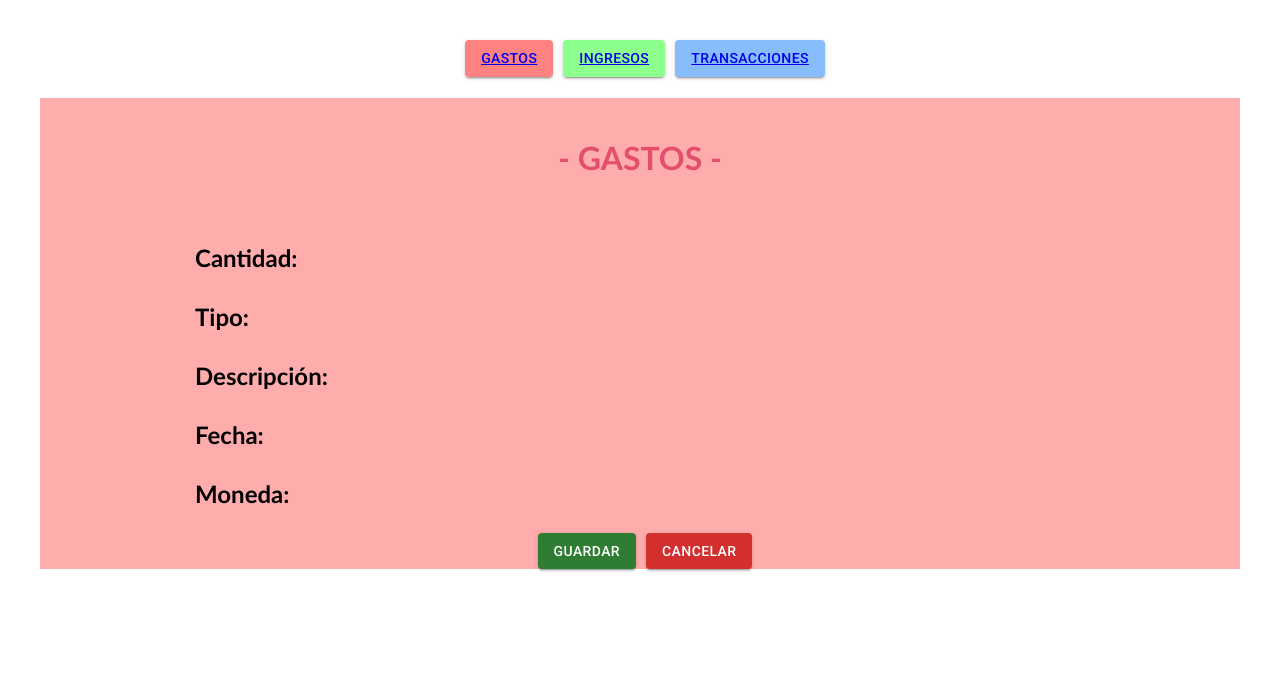
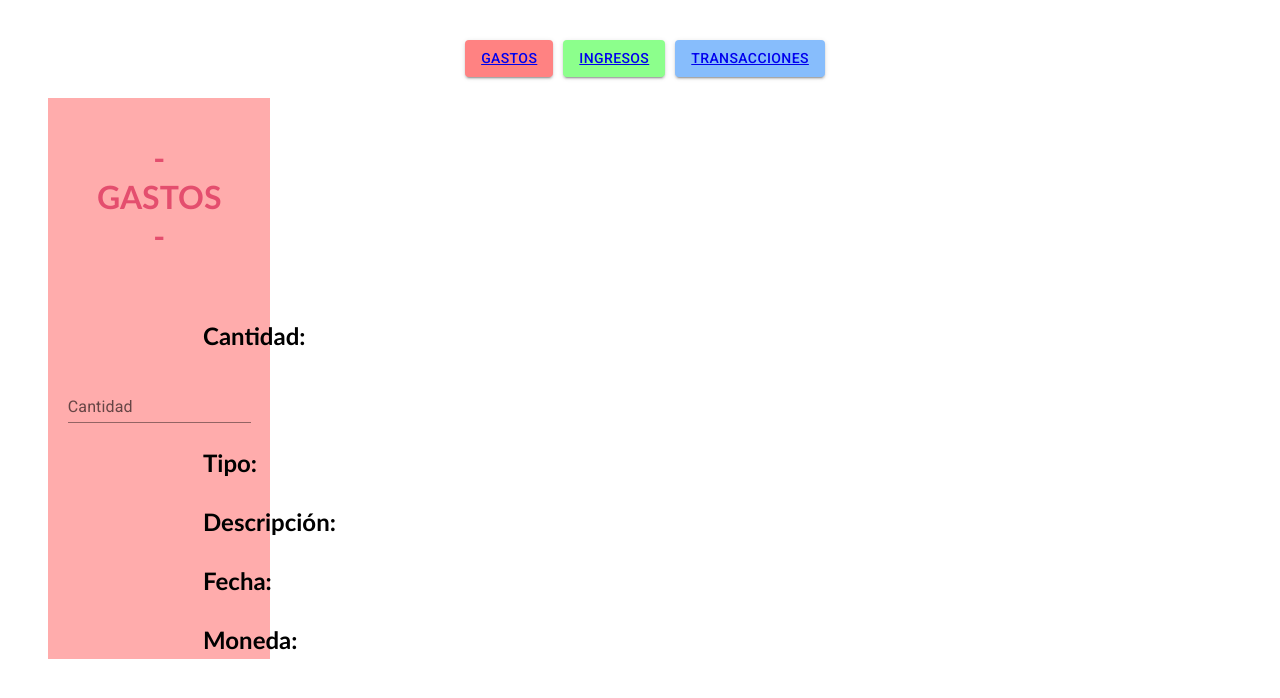
Before and after one commit to CarmenDAM/proyecto_repaso, a React (Create React App) app: page /gastos in a window 1280 px wide. Shown: the top 698 px of the page. Built offline with nearby package versions, Linux system fonts and the light colour scheme.

Commit message:
Merge branch 'master' of https://github.com/CarmenDAM/proyecto_repaso

```diff
--- a/src/components/Gastos.jsx
+++ b/src/components/Gastos.jsx
@@ -4,6 +4,9 @@ import styles from './Estilos.css';
 import '../App.css';
 
 import Button from '@mui/material/Button';
+import TextField from '@mui/material/TextField';
+import Box from '@mui/material/Box';
+
 
 
 function App() {
@@ -17,16 +20,28 @@ export default class Gastos extends React.Component{
 
       render(){
 
-        return <div className="fondoG">
+        return (
+
+        <Box component="form" sx={{
+        '& > :not(style)': { m: 1, width: '25ch' },
+      }}noValidate autoComplete="off">
+
+        <div className="fondoG">
                 <h1 className="colorGastos">- GASTOS -</h1>
                 <h2>Cantidad: </h2>
+                <TextField id="cantidad" label="Cantidad" variant="standard" />
                 <h2>Tipo: </h2>
                 <h2>Descripción: </h2>
                 <h2>Fecha: </h2>
                 <h2>Moneda: </h2>
+                </div>
+                </Box>
+                );
+
+                <div>
                 <Button className="guardar" variant="contained" color="success">Guardar</Button>
                 <Button variant="contained" color="error">Cancelar</Button>
+                </div>
 
-                </div>
         }
   }
```
